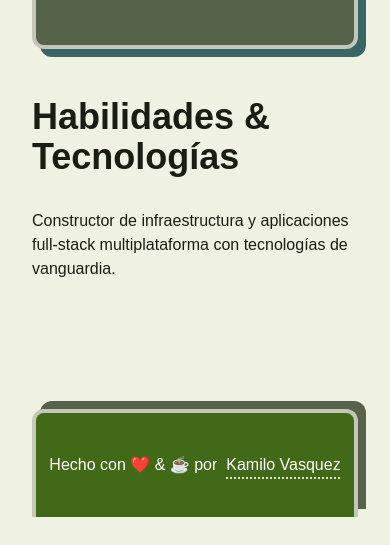
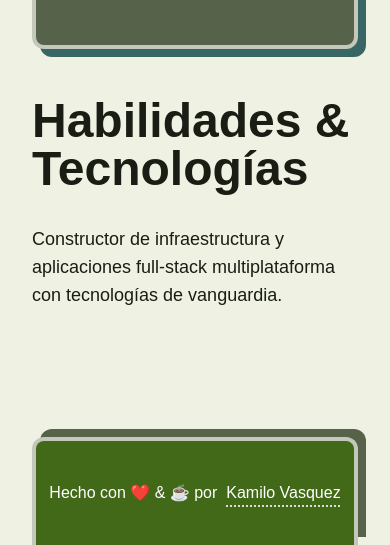
Before and after one commit to killoblanco/killoblanco, an Astro site: page / in a window 390 px wide. Shown: the part 3005-3550 px from the top of the page. Before the commit the page ends 3522 px from the top, so only its background shows below. Built offline with nearby package versions, Linux system fonts and the light colour scheme; Astro itself is replaced by a stand-in of ours.

Commit message:
💄 Update font size in Skills section

```diff
--- a/src/components/landing/Skills.astro
+++ b/src/components/landing/Skills.astro
@@ -42,9 +42,9 @@ const { t } = useTranslation(Astro.url);
     }
   </div>
   <div class="flex flex-col gap-8">
-    <h2 class="text-4xl md:text-7xl font-semibold">
+    <h2 class="text-5xl md:text-7xl font-semibold">
       {t("landing.skills.title")}
     </h2>
-    <p class="md:text-lg">{t("landing.skills.content")}</p>
+    <p class="text-lg">{t("landing.skills.content")}</p>
   </div>
 </section>
```
